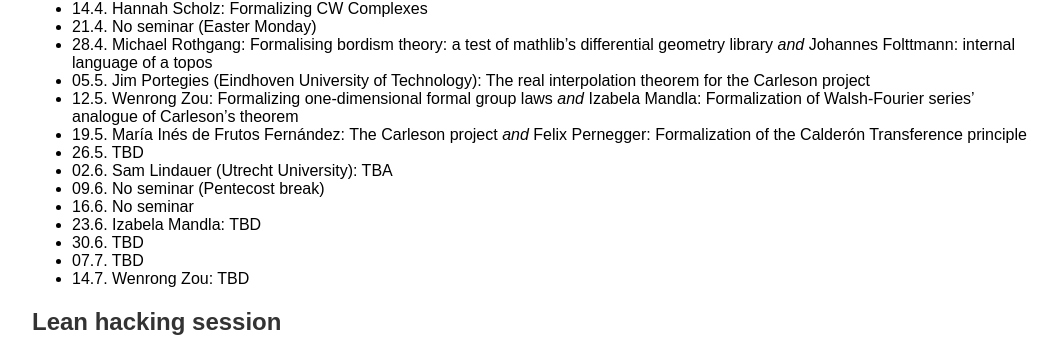
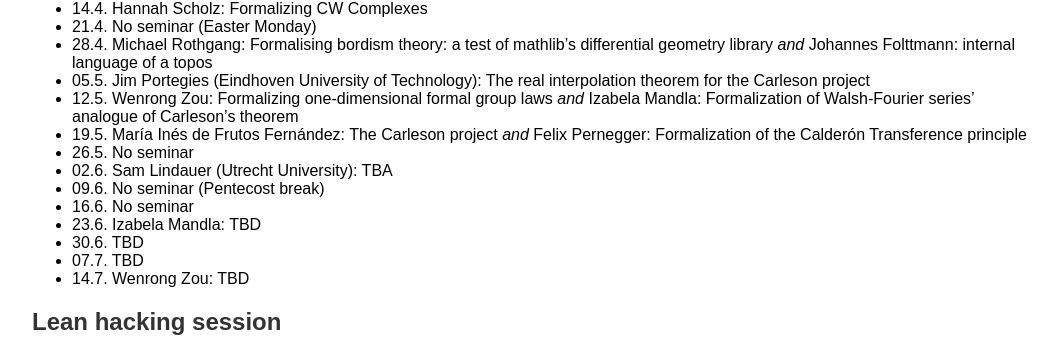
Before and after one commit to fpvandoorn/fpvandoorn.github.io, a Jekyll site: the page built from formalized-mathematics.md, in a window 1280 px wide. Shown: the part 804-1141 px from the top of the page, without its empty margins (108-1170 px from the left). Built offline with Jekyll 4.4.1, drawn with Linux system fonts in a browser that asks for light colours; our own code applies the rules of GitHub Pages for plain Markdown files.

Commit message:
no seminar Monday

```diff
--- a/formalized-mathematics.md
+++ b/formalized-mathematics.md
@@ -50,7 +50,7 @@
 * 05.5. Jim Portegies (Eindhoven University of Technology): The real interpolation theorem for the Carleson project
 * 12.5. Wenrong Zou: Formalizing one-dimensional formal group laws *and* Izabela Mandla: Formalization of Walsh-Fourier series' analogue of Carleson's theorem
 * 19.5. María Inés de Frutos Fernández: The Carleson project *and* Felix Pernegger: Formalization of the Calderón Transference principle
-* 26.5. TBD
+* 26.5. No seminar
 * 02.6. Sam Lindauer (Utrecht University): TBA
 * 09.6. No seminar (Pentecost break)
 * 16.6. No seminar
```
